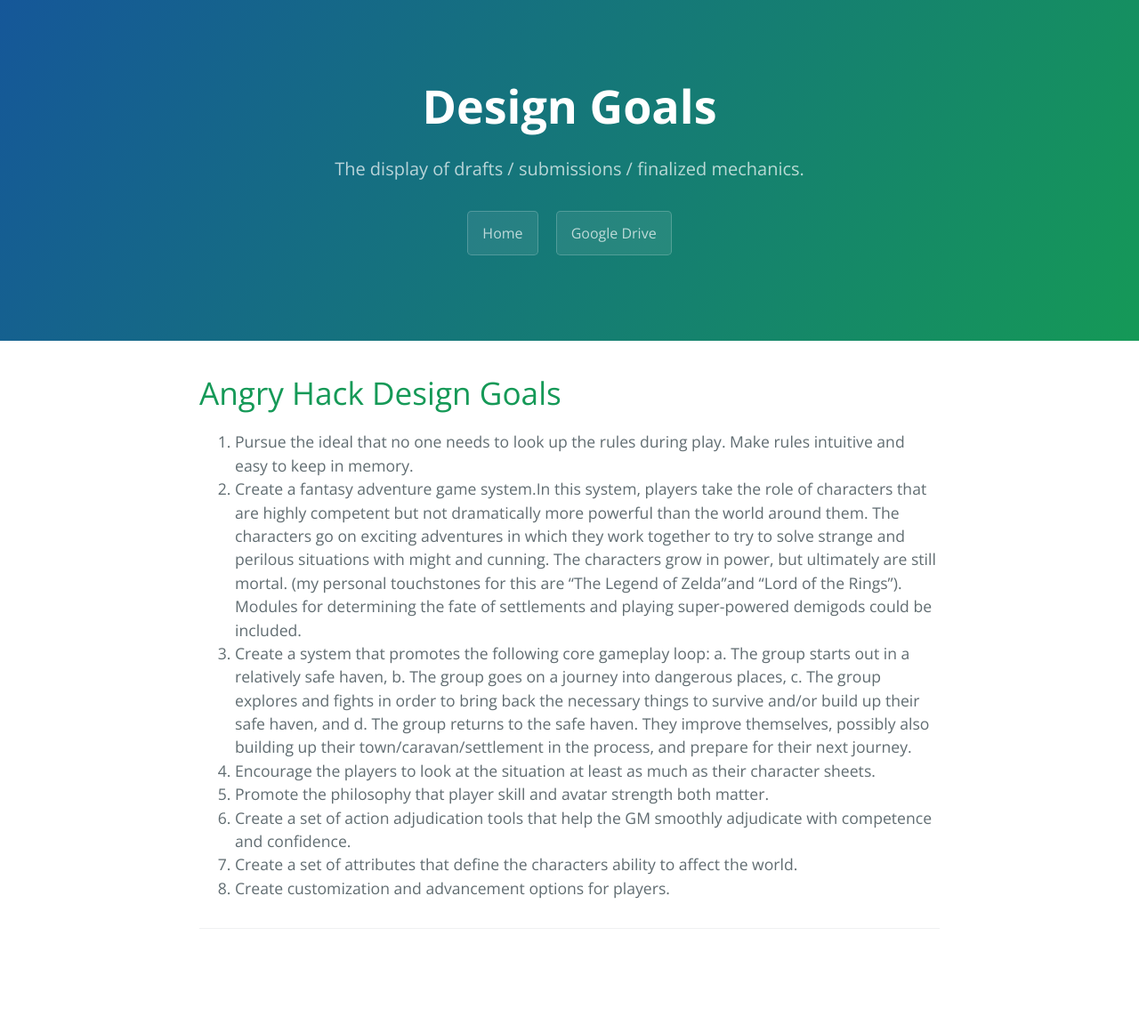
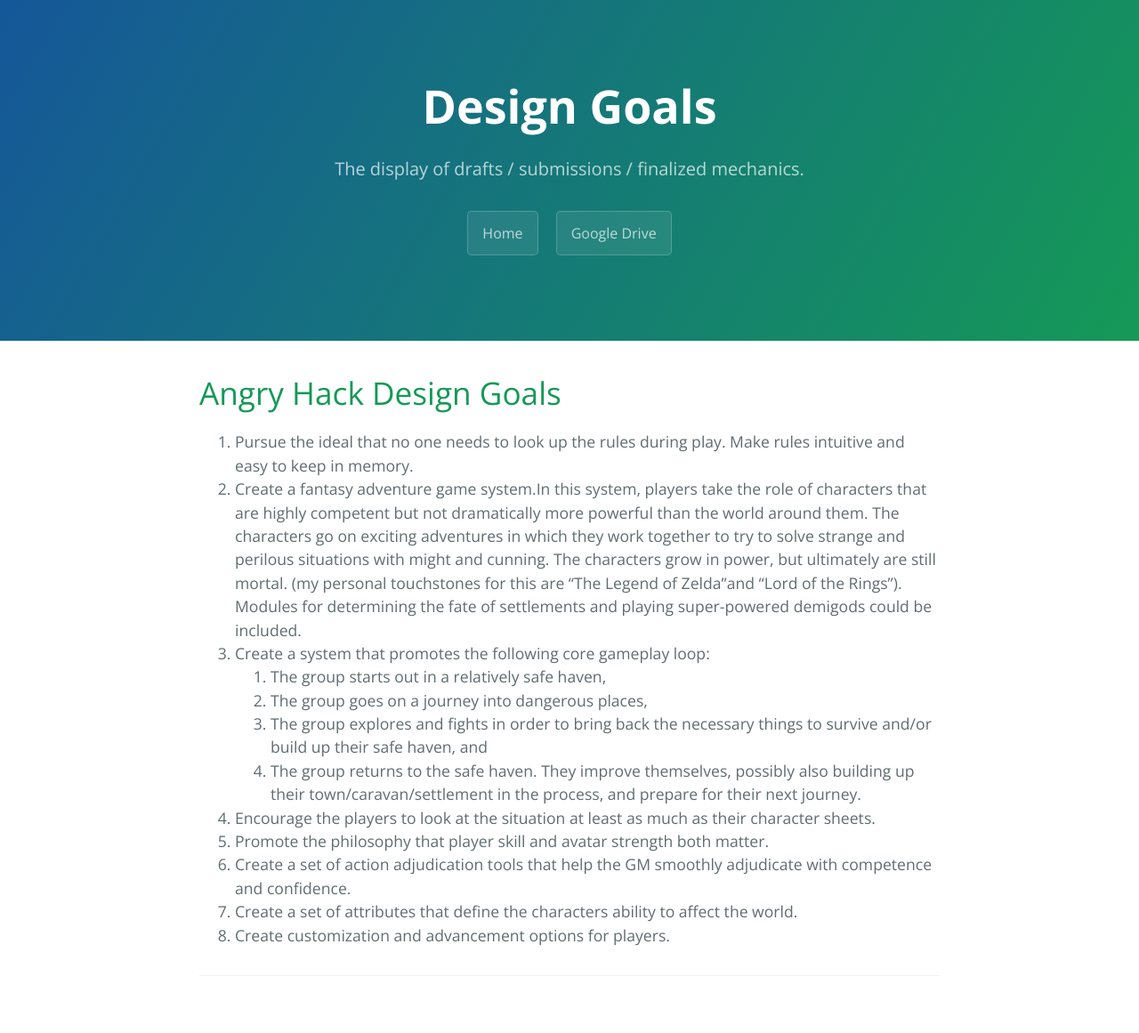
Before and after one commit to angry-school-hack/angry-school-hack.github.io, a Jekyll site: the page built from _posts/2020-10-18-design-goals.md, in a window 1280 px wide. Shown: the whole page at 89% size. Built offline with Jekyll 4.4.1, drawn with Linux system fonts in a browser that asks for light colours; before the commit the page ends 1108 px from its top, so only the background shows below that; part of the change alters nothing that is shown.

Commit message:
indented list (hopefully)

```diff
--- a/_posts/2020-10-18-design-goals.md
+++ b/_posts/2020-10-18-design-goals.md
@@ -10,10 +10,10 @@ excerpt: Design goals for MDC hack
 1. Pursue the ideal that no one needs to look up the rules during play. Make rules intuitive and easy to keep in memory.
 2. Create a fantasy adventure game system.In this system, players take the role of characters that are highly competent but not dramatically more powerful than the world around them. The characters go on exciting adventures in which they work together to try to solve strange and perilous situations with might and cunning. The characters grow in power, but ultimately are still mortal. (my personal touchstones for this are “The Legend of Zelda”and “Lord of the Rings”). Modules for determining the fate of settlements and playing super-powered demigods could be included.
 3. Create a system that promotes the following core gameplay loop:
-	a. The group starts out in a relatively safe haven,
-	b. The group goes on a journey into dangerous places,
-	c. The group explores and fights in order to bring back the necessary things to survive and/or build up their safe haven, and
-	d. The group returns to the safe haven. They improve themselves, possibly also building up their town/caravan/settlement in the process, and prepare for their next journey.
+	1. The group starts out in a relatively safe haven,
+	2. The group goes on a journey into dangerous places,
+	3. The group explores and fights in order to bring back the necessary things to survive and/or build up their safe haven, and
+	4. The group returns to the safe haven. They improve themselves, possibly also building up their town/caravan/settlement in the process, and prepare for their next journey.
 4. Encourage the players to look at the situation at least as much as their character sheets.
 5. Promote the philosophy that player skill and avatar strength both matter.
 6. Create a set of action adjudication tools that help the GM smoothly adjudicate with competence and confidence.
```
